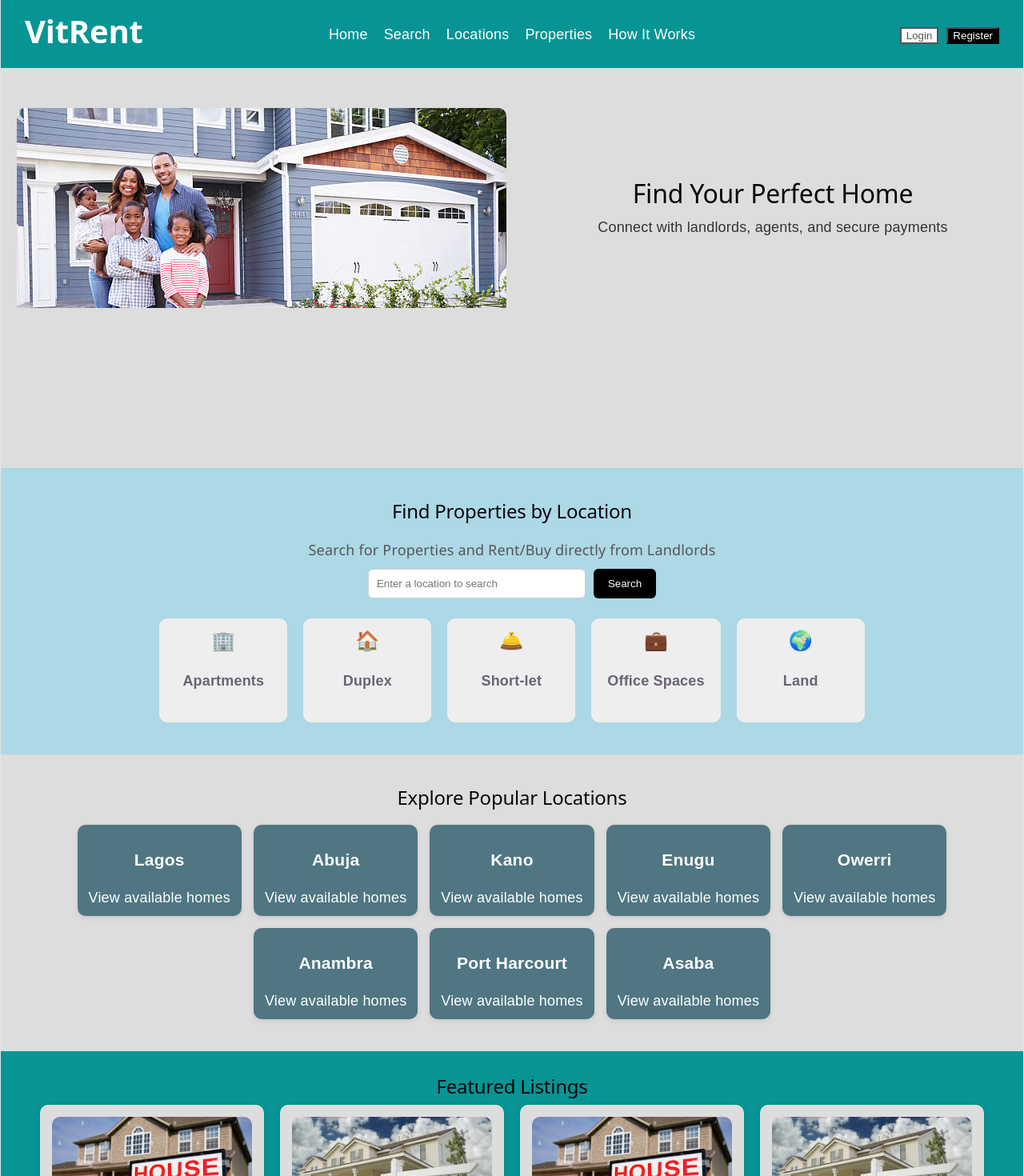
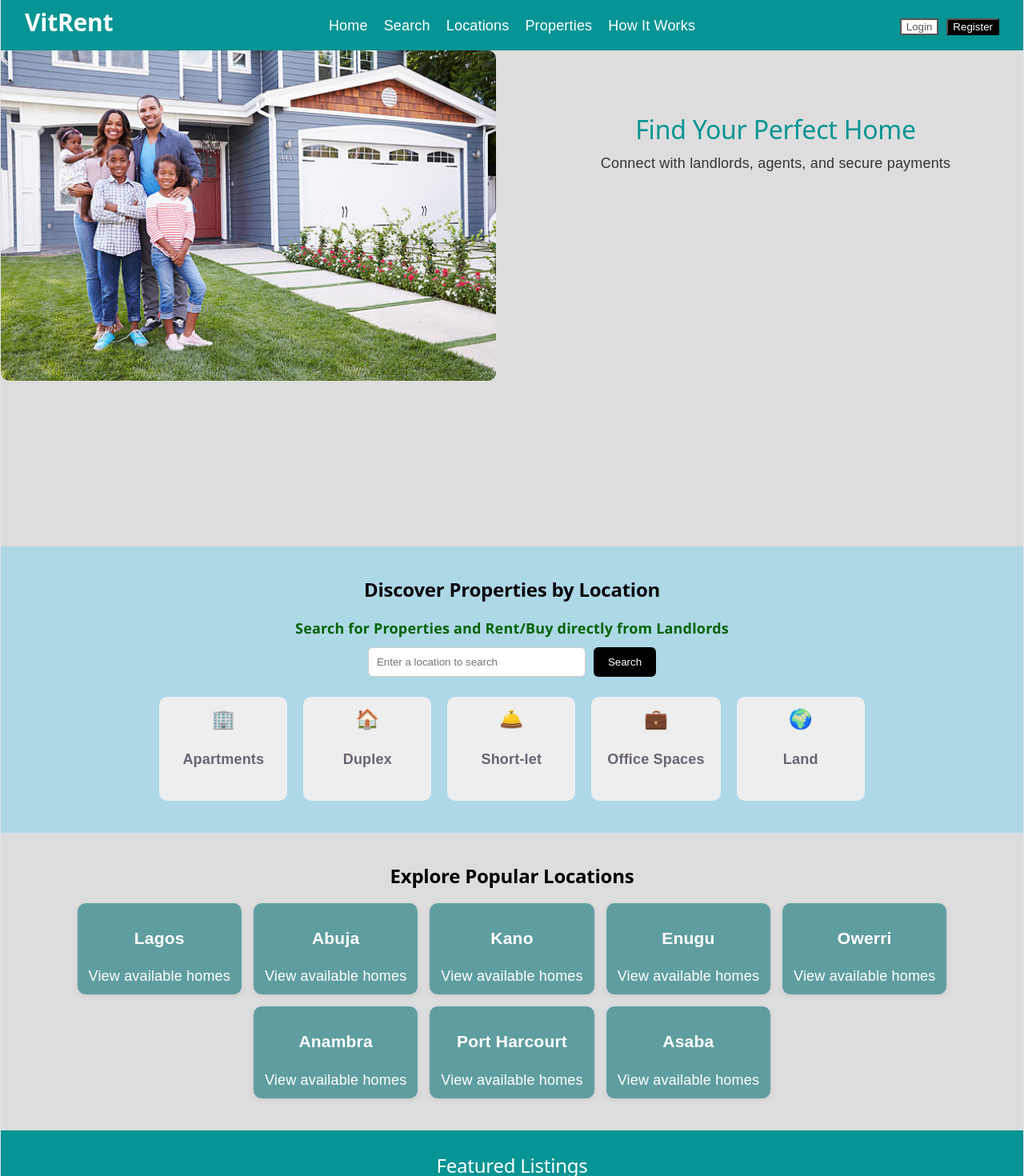
Before and after one commit to Trevkkys/Landlord-tenant, a React (Vite) app: page / in a window 1280 px wide. Shown: the top 1470 px of the page at 80% size. Built offline with nearby package versions, Linux system fonts and the light colour scheme.

Commit message:
10th June 2024, 12:00 PM

```diff
--- a/src/App.css
+++ b/src/App.css
@@ -22,7 +22,7 @@ body {
 
 .navbar-inner {
   width: 100%;
-  padding: 15px 30px;
+  padding: 10px 30px;
   display: flex;
   justify-content: space-between;
   align-items: center;
@@ -34,7 +34,7 @@ body {
 .logo {
   color: white;
   font-weight: bold;
-  font-size: 40px;
+  font-size: 30px;
 }
 
 /* CENTER LINKS */
@@ -95,41 +95,43 @@ body {
 
 /* HERO */
 .hero {
-  padding: 50px 20px;
   background: #ddd;
-  min-height: 400px;
+  height: 620px;
 }
 
 .hero-content {
   display: flex;
-  align-items: center;
+  align-items: stretch;
   gap: 40px;
 }
 
 /* LEFT IMAGE */
 .hero-image {
-  flex: 0 0 auto;
-  max-height: 250px;
+  flex: 1;
+  height: 100%;
   /* shorter, adjust as needed */
   overflow: hidden;
 }
 
 .hero-image img {
   height: 100%;
-  /* limit height */
-  width: auto;
-  /* preserve aspect ratio */
+  width: 100%;
   object-fit: cover;
-  /* prevents stretching */
+  object-position: 30% 50%;
   border-radius: 10px;
 }
 
 /* RIGHT TEXT */
 .hero-text {
   flex: 1;
+  display: flex;
+  flex-direction: column;
+  justify-content: flex flex-start;
+  padding-top: 80px;
 }
 
 .hero-text h2 {
+  color: #069494;
   font-size: 32px;
   margin-bottom: 10px;
 }
@@ -137,6 +139,7 @@ body {
 .hero-text p {
   font-size: 18px;
   color: #333;
+  list-style: 1.6;
 }
 
 /* SEARCH */
@@ -148,15 +151,16 @@ body {
 
 .search h2 {
   margin-bottom: 20px;
+  font-weight: bolder;
 }
 
 .search p {
   margin-top: 0;
   margin-bottom: 10px;
   font-size: 18px;
-  color: #555;
+  color: darkgreen;
   font-family: 'Segoe UI', Tahoma, Geneva, Verdana, sans-serif;
-  font-weight: 400;
+  font-weight: 700;
   line-height: 1.5;
   text-align: center;
 }
@@ -234,6 +238,12 @@ body {
   justify-content: center;
 }
 
+.properties h2 {
+  text-align: center;
+  color: white;
+  margin-bottom: 20px;
+}
+
 .card {
   background: #ddd;
   padding: 15px;
@@ -259,7 +269,7 @@ body {
 }
 
 .location {
-  font-size: 14px;
+  font-size: 15px;
   opacity: 0.8;
 }
 
@@ -309,7 +319,7 @@ body {
 }
 
 .role-card {
-  background: #4f7682;
+  background: cadetblue;
   color: white;
   padding: 20px;
   border-radius: 10px;
@@ -401,6 +411,12 @@ body {
   background: #ddd;
 }
 
+.locations h2 {
+  color: black;
+  margin-bottom: 20px;
+  font-weight: bolder;
+}
+
 .location-grid {
   display: flex;
   gap: 15px;
@@ -410,7 +426,7 @@ body {
 }
 
 .location-card {
-  background: #4f7682;
+  background: cadetblue;
   color: white;
   padding: 10px 14px;
   max-width: 200px;
@@ -438,6 +454,7 @@ body {
   gap: 20px;
   flex-wrap: wrap;
   margin-top: 20px;
+  color: darkgreen;
 }
 
 /* LANDLORD CTA */
--- a/src/App.jsx
+++ b/src/App.jsx
@@ -81,7 +81,7 @@ function Home() {
 
       {/* SEARCH */}
       < section id="search" className="search" >
-        <h2>Find Properties by Location</h2>
+        <h2>Discover Properties by Location</h2>
         <p>Search for Properties and Rent/Buy directly from Landlords</p>
 
         <div className="search-box">
```
